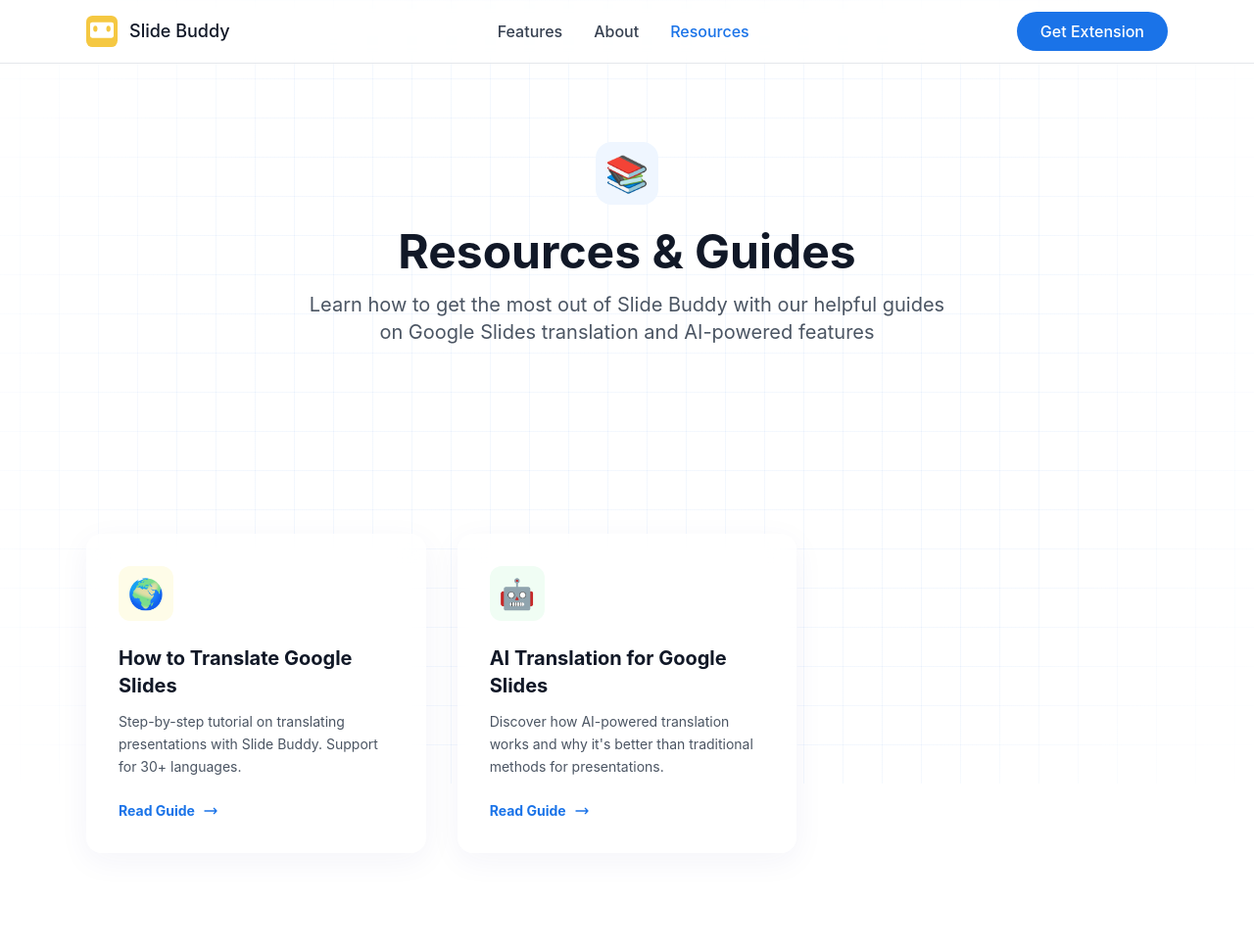
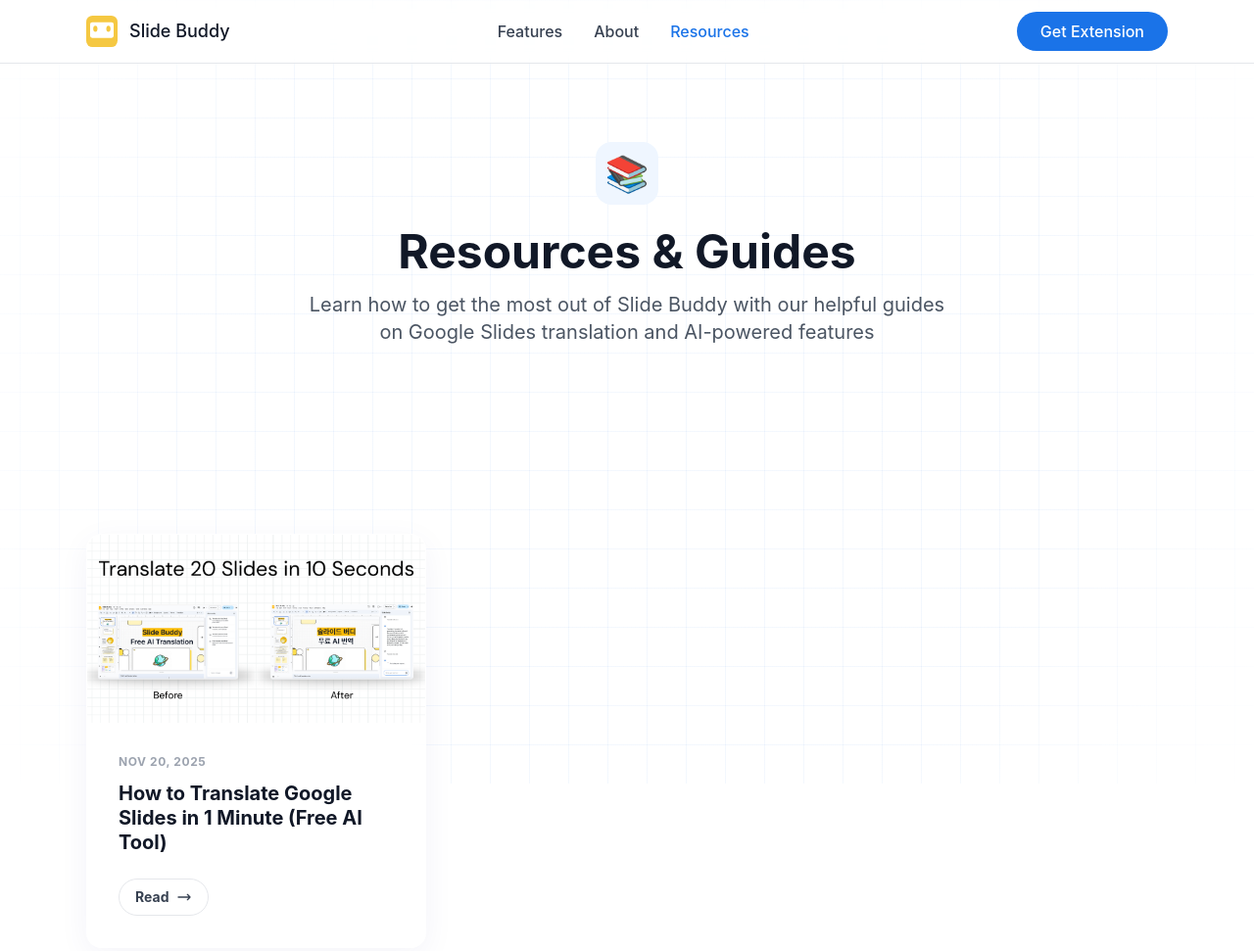
Before and after one commit to CharlesJustLeft/slide-buddy-website, a website: page resources.html in a window 1280 px wide. Shown: the top 971 px of the page at 98% size. Drawn offline with nearby package versions, Linux system fonts and the light colour scheme; files whose address does not match are found by name; a web font is replaced by a local one.

Commit message:
style: Refine Resources page cards and remove AI Translation article

```diff
--- a/resources.html
+++ b/resources.html
@@ -133,52 +133,30 @@
                 <div class="grid grid-cols-1 md:grid-cols-3 gap-8">
                     <!-- Article 1: Translation Tutorial -->
                     <a href="how-to-translate-google-slides.html"
-                        class="glass p-8 rounded-2xl hover:-translate-y-2 transition-transform duration-300 group block">
-                        <div
-                            class="h-14 w-14 bg-yellow-50 rounded-xl flex items-center justify-center mb-6 group-hover:bg-yellow-100 transition-colors">
-                            <span class="text-3xl">🌍</span>
+                        class="glass rounded-2xl hover:-translate-y-2 transition-transform duration-300 group block overflow-hidden">
+                        <div class="h-48 overflow-hidden">
+                            <img src="assets/translate-20-slides.png" alt="How to Translate Google Slides"
+                                class="w-full h-full object-cover transition-transform duration-500 group-hover:scale-105">
                         </div>
-                        <h3 class="text-xl font-bold mb-3 text-gray-900 group-hover:text-google-blue transition-colors">
-                            How to Translate Google Slides
-                        </h3>
-                        <p class="text-gray-600 text-sm leading-relaxed mb-6">
-                            Step-by-step tutorial on translating presentations with Slide Buddy. Support for 30+
-                            languages.
-                        </p>
-                        <div class="flex items-center text-google-blue font-bold text-sm">
-                            Read Guide
-                            <svg class="w-4 h-4 ml-2 group-hover:translate-x-1 transition-transform" fill="none"
-                                stroke="currentColor" viewBox="0 0 24 24">
-                                <path stroke-linecap="round" stroke-linejoin="round" stroke-width="2"
-                                    d="M17 8l4 4m0 0l-4 4m4-4H3" />
-                            </svg>
+                        <div class="p-8">
+                            <div class="text-xs font-bold text-gray-400 mb-3 uppercase tracking-wider">Nov 20, 2025
+                            </div>
+                            <h3
+                                class="text-xl font-bold mb-6 text-gray-900 group-hover:text-google-blue transition-colors leading-tight">
+                                How to Translate Google Slides in 1 Minute (Free AI Tool)
+                            </h3>
+                            <div
+                                class="inline-flex items-center border border-gray-200 rounded-full px-4 py-2 text-sm font-bold text-gray-700 group-hover:bg-gray-900 group-hover:text-white group-hover:border-gray-900 transition-all">
+                                Read
+                                <svg class="w-4 h-4 ml-2" fill="none" stroke="currentColor" viewBox="0 0 24 24">
+                                    <path stroke-linecap="round" stroke-linejoin="round" stroke-width="2"
+                                        d="M17 8l4 4m0 0l-4 4m4-4H3" />
+                                </svg>
+                            </div>
                         </div>
                     </a>
 
-                    <!-- Article 2: AI Translation -->
-                    <a href="https://www.perplexity.ai/page/ai-translation-for-google-slid-sdo5ycj9ScKfJBc9WNp6Yg"
-                        target="_blank"
-                        class="glass p-8 rounded-2xl hover:-translate-y-2 transition-transform duration-300 group block">
-                        <div
-                            class="h-14 w-14 bg-green-50 rounded-xl flex items-center justify-center mb-6 group-hover:bg-green-100 transition-colors">
-                            <span class="text-3xl">🤖</span>
-                        </div>
-                        <h3 class="text-xl font-bold mb-3 text-gray-900 group-hover:text-google-blue transition-colors">
-                            AI Translation for Google Slides
-                        </h3>
-                        <p class="text-gray-600 text-sm leading-relaxed mb-6">
-                            Discover how AI-powered translation works and why it's better than traditional methods for
-                            presentations.
-                        </p>
-                        <div class="flex items-center text-google-blue font-bold text-sm">
-                            Read Guide
-                            <svg class="w-4 h-4 ml-2 group-hover:translate-x-1 transition-transform" fill="none"
-                                stroke="currentColor" viewBox="0 0 24 24">
-                                <path stroke-linecap="round" stroke-linejoin="round" stroke-width="2"
-                                    d="M17 8l4 4m0 0l-4 4m4-4H3" />
-                            </svg>
-                        </div>
-                    </a>
+
 
 
                 </div>
```
